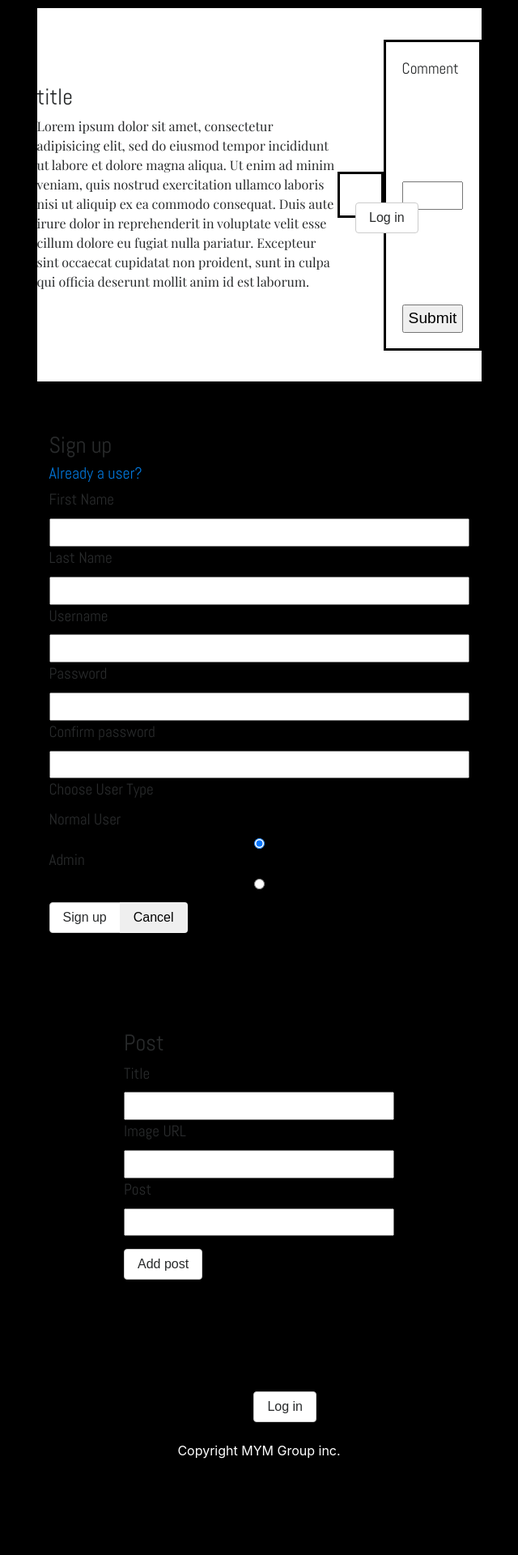
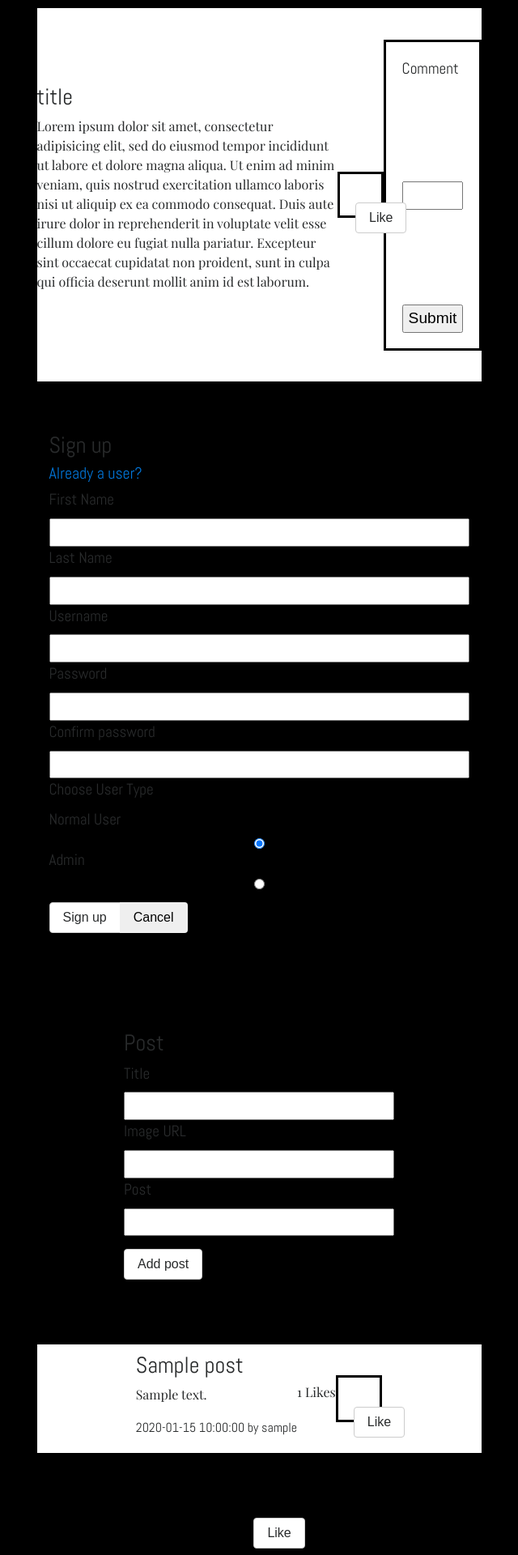
Before and after one commit to magnusohrstrom/mym, a PHP site: page / in a window 1280 px wide. Shown: the part 855-2775 px from the top of the page at 81% size, without its empty margins (320-960 px from the left). Before the commit the page ends 2656 px from the top, so only its background shows below. Run offline with PHP 8.4, Linux system fonts and the light colour scheme; tables that the repository leaves empty or names only in its code hold one stand-in row (values such as "Sample post"); some libraries are stand-ins or nearby versions.

Commit message:
like done

```diff
--- a/index.php
+++ b/index.php
@@ -54,7 +54,7 @@
 
         //include 'likes/getLikesForPost.php';
 
-        //include 'posts/postList.php';
+        include 'posts/postList.php';
         //include 'partials/getbutton.php';
         //include 'comments/getAllComments.php';
         //include 'partials/magnustest/listAllP.php';
--- a/likes/Like.php
+++ b/likes/Like.php
@@ -34,12 +34,12 @@ class Like {
           ':postId' => $postId,
           ':userId' => $userId
         ]);
-        var_dump($st->rowCount());
+
     return $st->rowCount() < 1 ? true : false;
   }
 
   public function insertLike($userId, $postId)
-  {   var_dump(self::checkLike($userId,$postId));
+  { self::checkLike($userId,$postId);
     if(self::checkLike($userId,$postId)){
       $st = $this->pdo->prepare('INSERT INTO likes (userId, postId)
       VALUES (:userId,:postId)');
@@ -48,10 +48,10 @@ class Like {
         ":userId" => $userId,
         ":postId" => $postId
       ]);
-      var_dump('like');
+
     }
     else {
-      var_dump('already liked');
+
 
     }
 
--- a/partials/like-form.php
+++ b/partials/like-form.php
@@ -1,4 +1,4 @@
 
-<form class="like-form" action="../mym/likes/insertLike.php" method="POST">
-  <button type="submit" class="btn btn-secondary">Log in</button>
+<form class="like-form" action="" method="POST">
+  <button type="submit" class="btn btn-secondary">Like</button>
 </form>
--- a/partials/magnustest/listAllP.php
+++ b/partials/magnustest/listAllP.php
@@ -16,8 +16,9 @@ foreach ($hejsan as $row) {
           </article>';
 
   $likes_amount = new Like($pdo);
+
   echo $total = $likes_amount->getLikesForPost($postId);
-
+  //$total = $likes_amount->getLikesForPost($postId);
 
 
 
--- a/posts/getPost.php
+++ b/posts/getPost.php
@@ -1,6 +1,8 @@
 <?php
+
 class getPosts
 {
+
     private $pdo;
 
     public function __construct($pdo)
@@ -16,13 +18,21 @@ class getPosts
         $getPosts->execute();
         $post = $getPosts->fetchAll();
         foreach ($post as $row){
-            echo '<section class="post-section" id="'.$row['postId'].' col-sm-6 post-section">
+            echo '<section class="col-sm-6 post-section" id="'.$row['postId'].'">
                   <article class="">
                     <h3>'.$row['title'].'</h3>
                     <p>'.$row['content'].'</p>
                     <label>' .$row['timeStamp'] . ' by ' . $row['username'] . '</label>
                   </article>';
+            include 'getSumOfLikesForPost.php';
+            include 'partials/like-form.php';
             echo '</section>';
+          /*
+include 'database/pdo.php';
+          $likesToEcho = new Like($pdo);
+          echo '<p>'.$likesToEcho->getLikesForPost($row['postId']).' has liked this post.</p></section>';*/
+
+
         }
     }
 }
--- /dev/null
+++ b/posts/getSumOfLikesForPost.php
@@ -0,0 +1,5 @@
+<?php
+include 'database/pdo.php';
+$likesToEcho = new Like($pdo);
+echo '<p id="p'.$row['postId'].'">'.$likesToEcho->getLikesForPost($row['postId']).' Likes</p>';
+//var_dump('<p id="p'.$row['postId'].'">'.$likesToEcho->getLikesForPost($row['postId']).' Likes</p>');
--- a/posts/postList.php
+++ b/posts/postList.php
@@ -1,6 +1,6 @@
 <?php
 //include '../database/connection.php';
-include 'database/connection.php';
+//include 'database/connection.php';
 include 'getPost.php';
 
 $pdo = db::connection();
--- a/scripts/likes.js
+++ b/scripts/likes.js
@@ -1,22 +1,94 @@
+const like = (() => {
+
+  return {
+
+    likeAndUnlike: () => {
+
+    },
+    updateLikeSumOnClick: function(post,response) {
+      post.children[1].innerHTML = response;
+    },
+    checkIfThisPostIsLiked: (post) => {
+
+    },
+
+    insertLike:(post) => {
+      let thisPost = post;
+      $.ajax({
+        url:'likes/insertLike.php',
+        method: 'post',
+        data: 'postId=' + thisPost.id,
+        success:   function(resp){
+            like.updateLikeSumOnClick(thisPost, resp);
+            console.log(resp);
+          },
+        error: function(resp){
+          console.log('An error has occured ' + resp);
+        }
+      });
+    },
+
+
+
+    changeToDeleteLikeButton: (post,that) => {
+
+      that.children[0].innerHTML = 'Unlike';
+
+    },
+
+
+    deleteLike: () => {
+
+    },
+
+    addEventListenerToLikeButton:function(){
+      let likeButtons = document.getElementsByClassName('like-form');
+      for (let i = 0; i < likeButtons.length; i++) {
+        likeButtons[i].addEventListener('submit', function(event){
+          event.preventDefault();
+
+          like.insertLike(this.parentNode);
+          //like.changeToDeleteLikeButton(this);
+        });
+      }
+    },
+
+    addEventListenerToDeleteButton: function(){
+      let deleteButtons = document.getElementsByClassName('delete-form');
+
+      for (var i = 0; i < deleteButtons.length; i++) {
+        deleteButtons[i].addEventListener('submit', function(event){
+          event.preventDefault();
+          like.deleteLike();
+        });
+      }
+    },
+    init:function(){
+      like.addEventListenerToLikeButton();
+    }
+  };
+})();
+like.addEventListenerToLikeButton();
+/*
 let likeButtons = document.getElementsByClassName('like-form');
 
-function ajaxInsertLike(){
-
+var ajaxInsertLike = () => {
+  //let postId = this.parentNode.parentNode.id;
+  console.log(this);
   $.ajax({
     url:'likes/insertLike.php',
     method: 'post',
-    data: 'userId='+5,
+    data: 'postId=',//+postId,
     success: function(resp){
       console.log(resp);
     }
   }).done();
-
-
-}
+};
 
 for (var i = 0; i < likeButtons.length; i++) {
-  likeButtons[i].addEventListener('submit', function(event){
+  likeButtons[i].addEventListener('submit', (event) => {
     event.preventDefault();
     ajaxInsertLike();
   });
 }
+*/
--- a/scripts/main.js
+++ b/scripts/main.js
@@ -1,6 +1,34 @@
 let mym = (function(){
 
   return {
+    gett:function(){
+
+      let likeButtons = document.getElementsByClassName('like-form');
+
+      var ajaxInsertLike = function() {
+        //let postId = this.parentNode.parentNode.id;
+        console.log(this);
+        $.ajax({
+          url:'likes/insertLike.php',
+          method: 'post',
+          data: 'postId=',//+postId,
+          success: function(resp){
+            console.log(resp);
+          }
+        }).done();
+      };
+      for (var i = 0; i < likeButtons.length; i++) {
+        likeButtons[i].addEventListener('submit', function(event) {
+          event.preventDefault();
+          console.log(this);
+          ajaxInsertLike();
+        });
+      }
+
+
+
+
+    },
     //Smooth scrolling
     smoothScrollAhref: () => {
       $('a[href*=\\#]').on('click', function(event){
@@ -34,6 +62,7 @@ let mym = (function(){
     init: () => {
       mym.detectScrollLength(200, 'nav-title', 'body', 'active');
       mym.detectScrollLength(2800, 'nav-title', 'body', 'active2');
+      //mym.gett();
     }
   }
 })();
```
Also changed, not shown: likes/checkIfLiked.php (added, +9 -0 lines), likes/insertLike.php (+5 -4 lines).
